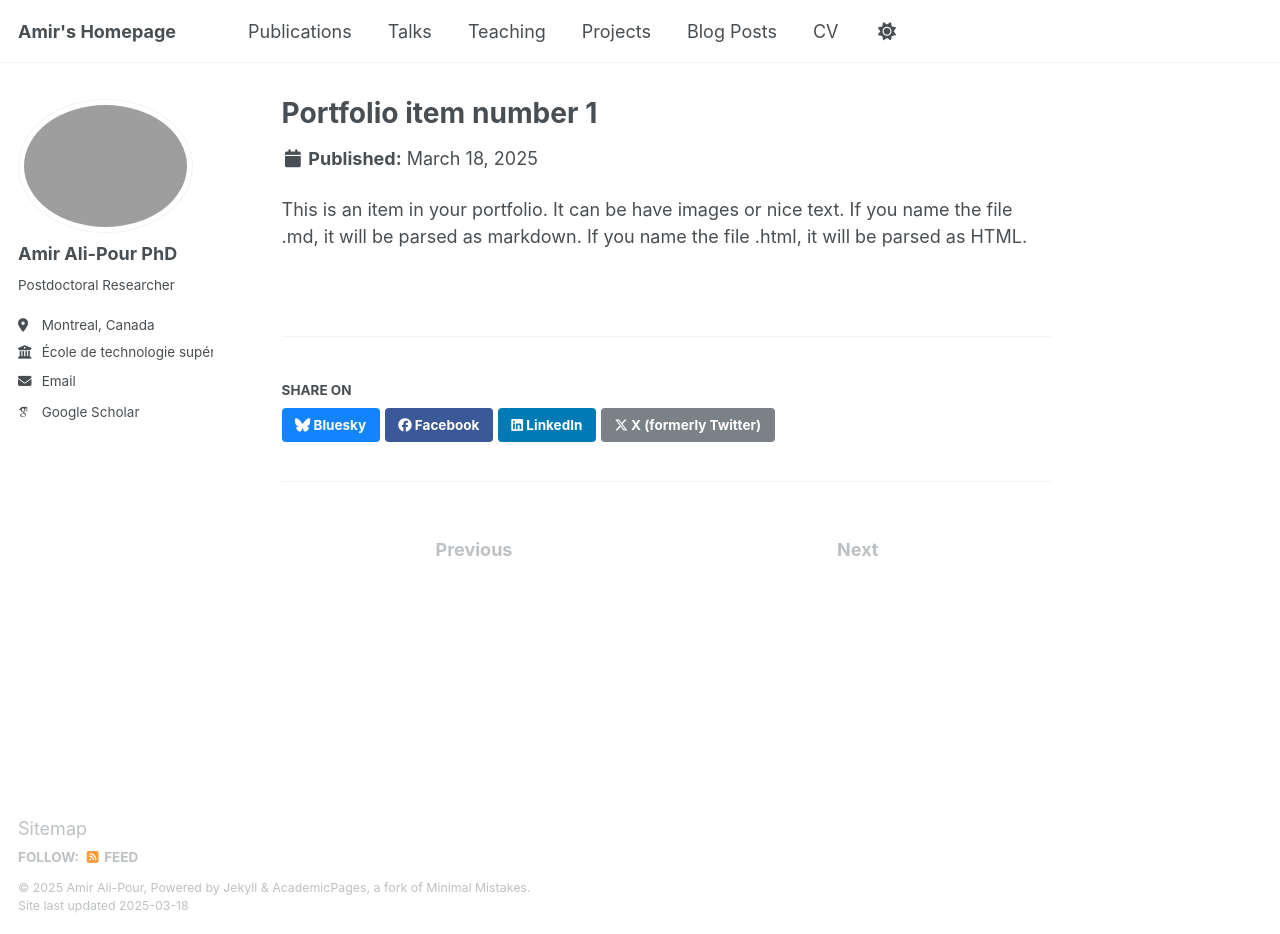
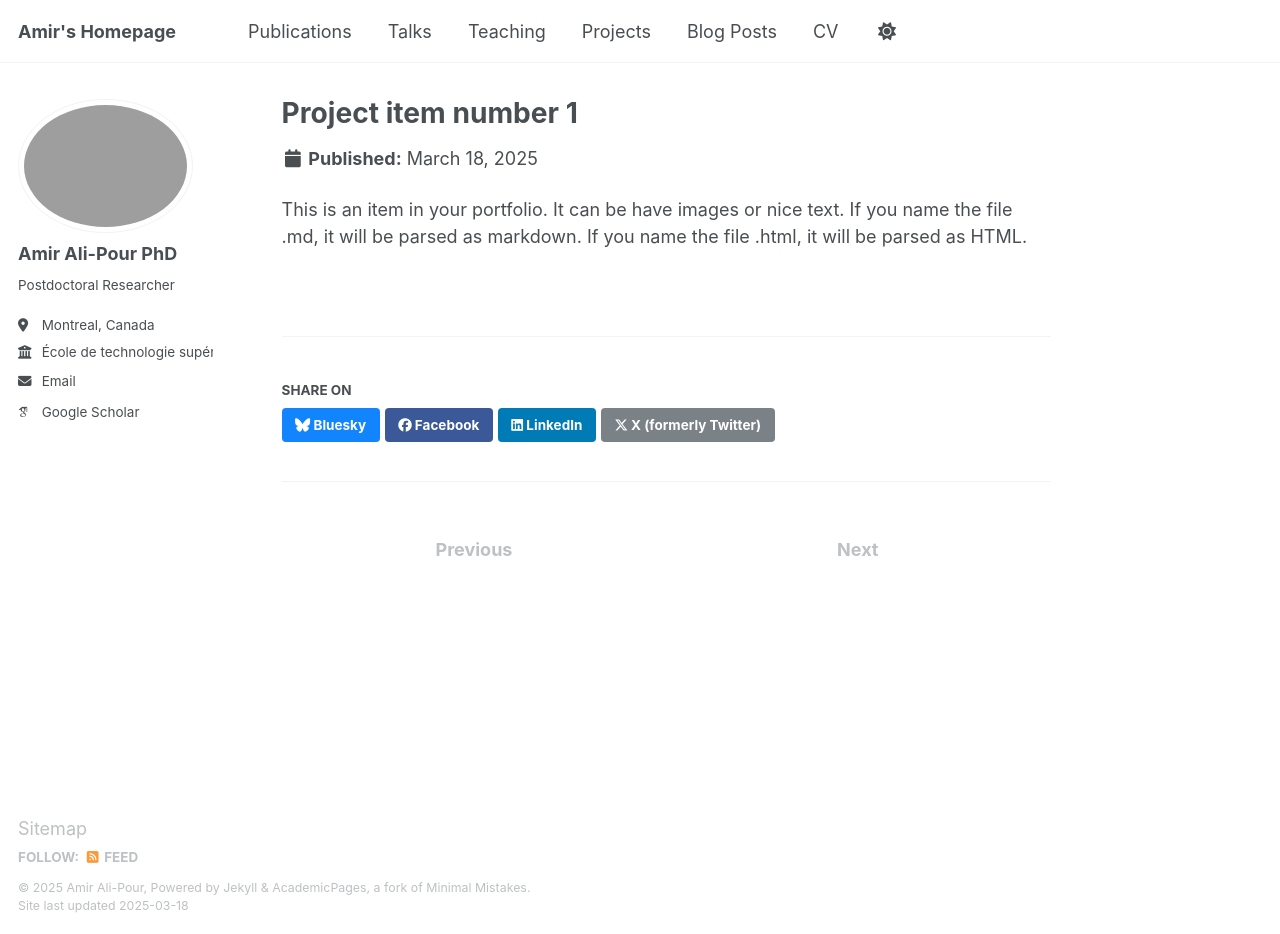
Before and after one commit to ali-pour-amir/ali-pour-amir.github.io, a Jekyll site: the page built from _projects/project-1.md, in a window 1280 px wide and 934 px high. Built offline with Jekyll 4.4.1, drawn with Linux system fonts in a browser that asks for light colours; some web fonts are replaced.

Commit message:
content updated

```diff
--- a/_projects/project-1.md
+++ b/_projects/project-1.md
@@ -1,7 +1,7 @@
 ---
-title: "Portfolio item number 1"
+title: "Project item number 1"
 excerpt: "Short description of portfolio item number 1<br/><img src='/images/500x300.png'>"
-collection: portfolio
+collection: Projects
 ---
 
 This is an item in your portfolio. It can be have images or nice text. If you name the file .md, it will be parsed as markdown. If you name the file .html, it will be parsed as HTML.
--- a/_projects/project-2.html
+++ b/_projects/project-2.html
@@ -1,7 +1,7 @@
 ---
-title: "Portfolio item number 2"
+title: "Project item number 2"
 excerpt: "Short description of portfolio item number 2 <br/><img src='/images/500x300.png'>"
-collection: portfolio
+collection: Projects
 ---
 
 This is an item in your portfolio. It can be have images or nice text. If you name the file .md, it will be parsed as markdown. If you name the file .html, it will be parsed as HTML.
```
Also changed, not shown: _pages/markdown.md (+1 -1 lines).
